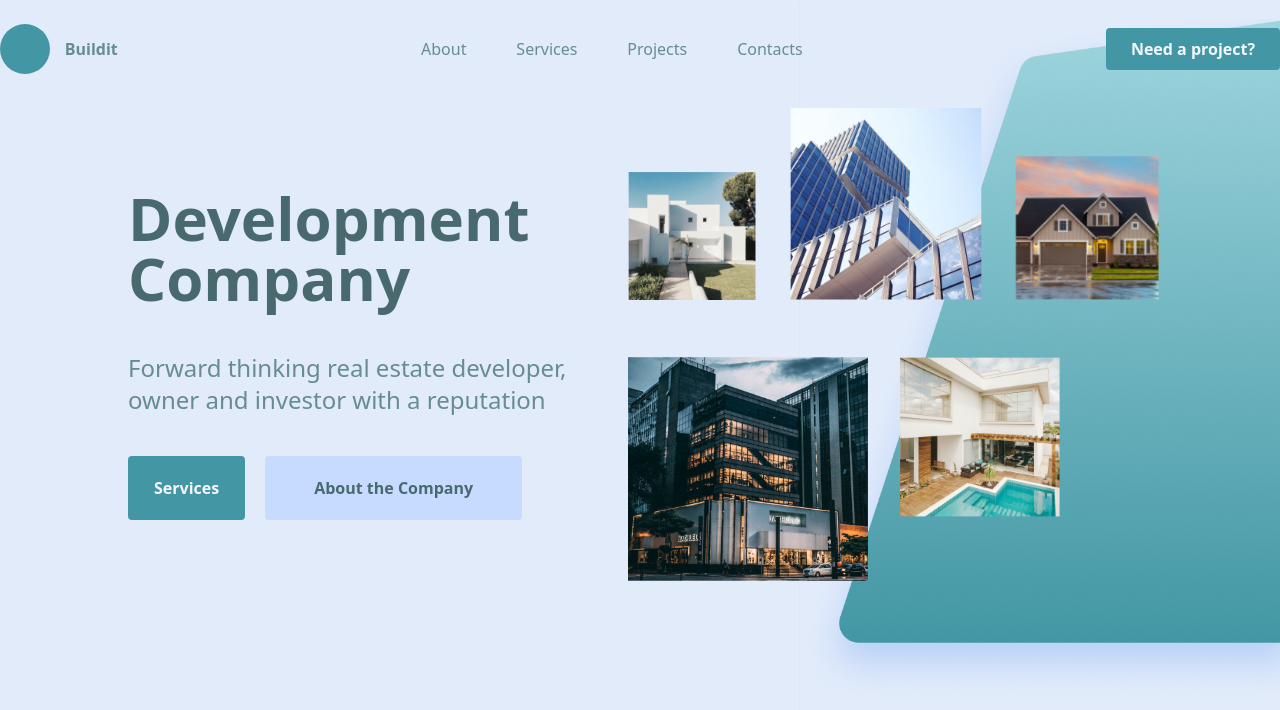
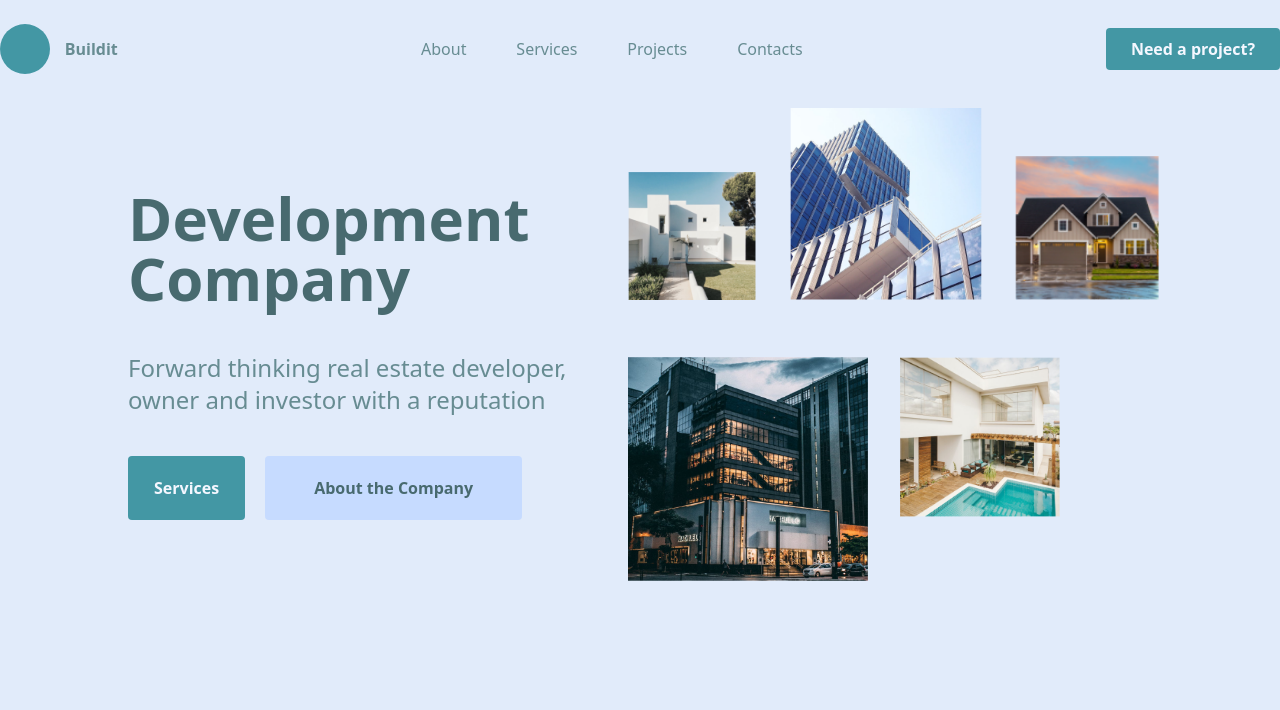
Before and after one commit to DevKaffy/ReactProject-Company-Website, a React (Vite) app: page / in a window 1280 px wide. Shown: the top 710 px of the page. Built offline with nearby package versions, Linux system fonts and the light colour scheme.

Commit message:
Update index.jsx

```diff
--- a/src/Components/Home/index.jsx
+++ b/src/Components/Home/index.jsx
@@ -38,15 +38,16 @@ const Home = () => {
     <div>
       <PageLayout>
         <main className="home">
-          <section className="home-sections ">
+          <section className="bg-[#e1ebfa] relative">
             <div className="figure">
               <img src="/Figure.png" alt="figure" />
             </div>
+            <div className="home-sections center">
               <div className="leftSection">
                 <h1 className="development">Development Company</h1>
                 <p className="developer">
-                Forward thinking real estate developer, owner and investor with
-                a reputation
+                  Forward thinking real estate developer, owner and investor
+                  with a reputation
                 </p>
                 <div className="button">
                   <button className="services">Services</button>
@@ -62,6 +63,7 @@ const Home = () => {
                 <div className="down-house">
                   <img className="black-house" src="/Black house.png" alt="" />
                   <img className="white-pool" src="/White pool.png" alt="" />
+                </div>
               </div>
             </div>
           </section>
```
Lines whose indentation alone changed are shown as unchanged.
